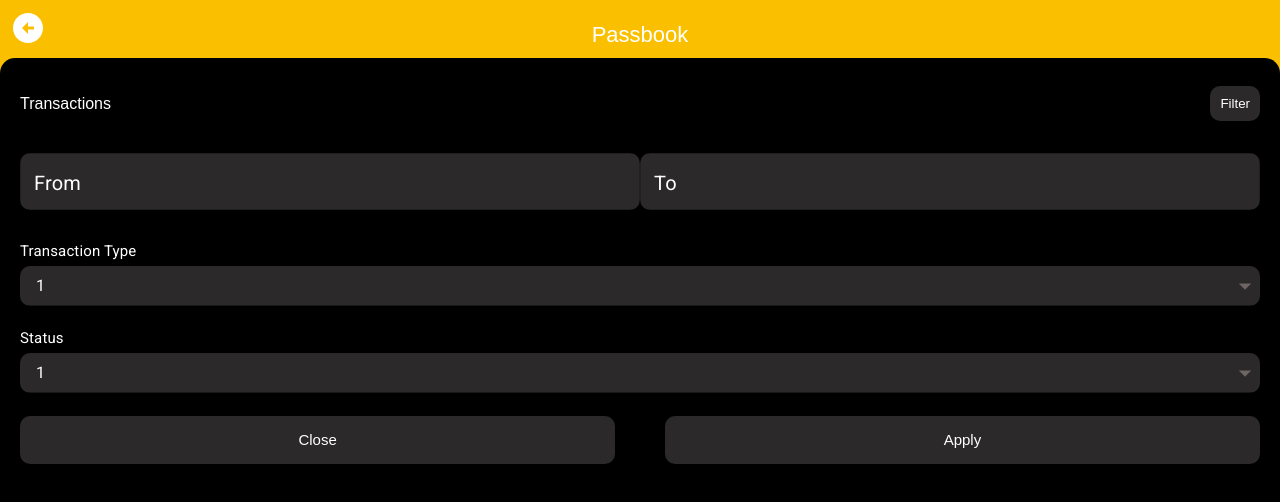
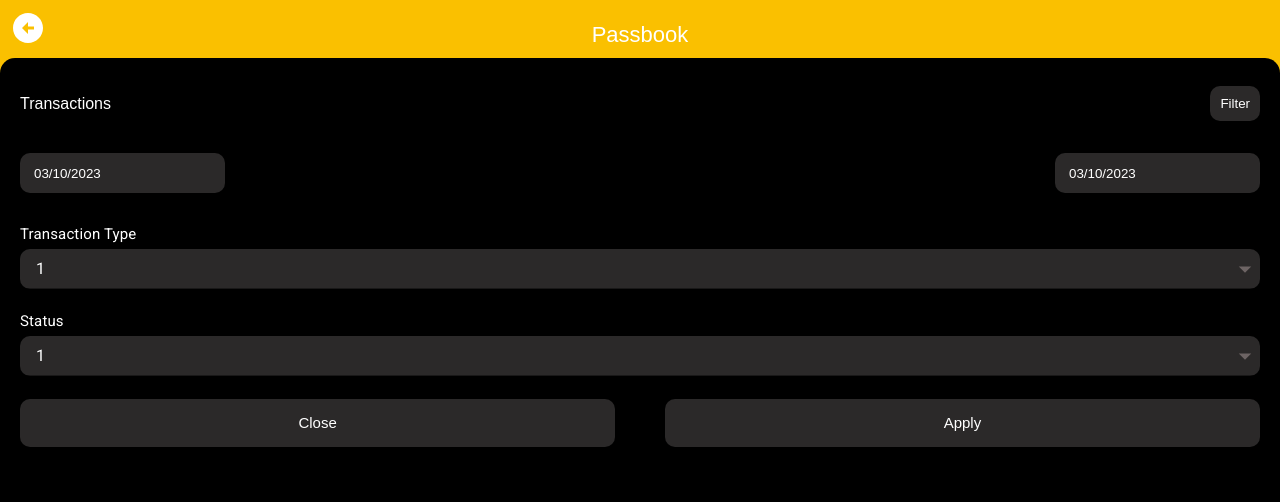
Before and after one commit to brijeshIvory/digital-wallet, a React (Create React App) app: page /profile in a window 1280 px wide. Both pictures are taken after a click on the button "Filter". Shown: the top 502 px of the page. Built offline with nearby package versions, Linux system fonts and the light colour scheme.

Commit message:
one year gap of date in passbook done

```diff
--- a/package.json
+++ b/package.json
@@ -16,6 +16,7 @@
     "mui-tel-input": "^3.1.1",
     "node-sass": "^7.0.3",
     "react": "^18.2.0",
+    "react-datepicker": "^4.10.0",
     "react-dom": "^18.2.0",
     "react-multi-carousel": "^2.8.2",
     "react-redux": "^8.0.5",
--- a/src/App.js
+++ b/src/App.js
@@ -1,14 +1,10 @@
 import "./App.css";
 import Footer from "./Components/Footer";
+import Passbook from "./Components/Passbook";
 import Router from "./Router/Router";
-import CreateID from "./Components/CreateID";
-import Passbook from "./Components/Passbook";
 function App() {
   return (
     <div className="app">
-      {/* <Router />
-      <Footer /> */}
-      {/* <CreateID /> */}
       <Passbook />
     </div>
   );
--- a/src/Components/Passbook/index.jsx
+++ b/src/Components/Passbook/index.jsx
@@ -1,26 +1,39 @@
 import React, { useState } from "react";
 import "./index.scss";
 import ArrowCircleLeftIcon from "@mui/icons-material/ArrowCircleLeft";
-import { DatePicker } from "@mui/x-date-pickers/DatePicker";
+// import { DatePicker } from "@mui/x-date-pickers/DatePicker";
 import { TextField } from "@mui/material";
-import { AdapterDayjs } from "@mui/x-date-pickers/AdapterDayjs";
-import { LocalizationProvider } from "@mui/x-date-pickers/LocalizationProvider";
+// import { AdapterDayjs } from "@mui/x-date-pickers/AdapterDayjs";
+// import { LocalizationProvider } from "@mui/x-date-pickers/LocalizationProvider";
 import MenuItem from "@mui/material/MenuItem";
+// import DatePicker from "react-datepicker";
+import DatePicker from "react-datepicker";
+import "react-datepicker/dist/react-datepicker.css";
 
 function Passbook() {
   const [isFilterClicked, setIsFilterClicked] = useState(false);
-  const [valueFromDate, setValueFromDate] = useState(null);
-  const [valueToDate, setValueToDate] = useState(null);
   const [valueTransactionType, setValueTransactionType] = useState();
+  const [rangeStart, setRangeStart] = React.useState(new Date());
+  const [rangeEnd, setRangeEnd] = React.useState(new Date());
   const arr = [1, 2, 3, 4];
+  const dateAfterYear = new Date();
+  dateAfterYear.setFullYear(rangeStart.getFullYear() + 1);
 
-  function getdaysdifference(date1, date2) {
-    var time_difference = date2?.getTime() - date1?.getTime();
-    var days_difference = time_difference / (1000 * 60 * 60 * 24);
-    return days_difference;
-  }
+  const selectStartDate = (d) => {
+    setRangeStart(d);
+  };
 
-  console.log(getdaysdifference(valueFromDate?.$d, valueToDate?.$d));
+  const selectEndDate = (d) => {
+    setRangeEnd(d);
+  };
+
+  // function getdaysdifference(date1, date2) {
+  //   var time_difference = date2?.getTime() - date1?.getTime();
+  //   var days_difference = time_difference / (1000 * 60 * 60 * 24);
+  //   return days_difference;
+  // }
+
+  // console.log(getdaysdifference(rangeStart, dateAfterYear));
 
   return (
     <div className="passbook-main">
@@ -41,26 +54,18 @@ function Passbook() {
         {isFilterClicked ? (
           <div>
             <div className="passbook-body-date">
-              <LocalizationProvider dateAdapter={AdapterDayjs}>
-                <DatePicker
-                  label="From"
-                  value={valueFromDate}
-                  onChange={(newValue) => {
-                    setValueFromDate(newValue);
-                  }}
-                  renderInput={(params) => <TextField {...params} />}
-                />
-              </LocalizationProvider>
-              <LocalizationProvider dateAdapter={AdapterDayjs}>
-                <DatePicker
-                  label="To"
-                  value={valueToDate}
-                  onChange={(newValue) => {
-                    setValueToDate(newValue);
-                  }}
-                  renderInput={(params) => <TextField {...params} />}
-                />
-              </LocalizationProvider>
+              <DatePicker
+                selectsStart
+                selected={rangeStart}
+                // startDate={rangeStart}
+                onChange={selectStartDate}
+              />
+              <DatePicker
+                selectsEnd
+                selected={rangeEnd}
+                onChange={selectEndDate}
+                maxDate={dateAfterYear}
+              />
             </div>
 
             <TextField
--- a/src/Components/Passbook/index.scss
+++ b/src/Components/Passbook/index.scss
@@ -76,6 +76,7 @@
 }
 
 .passbook-body-date {
+  height: auto;
   display: flex;
   align-items: center;
   justify-content: space-between;
@@ -92,6 +93,16 @@
   }
   .MuiInputLabel-root.Mui-focused {
     color: #fff;
+  }
+
+  input {
+    background-color: #2b2929;
+    height: 2.5rem;
+    color: #fff;
+    border-width: 0;
+    padding: 5px 14px 5px 14px;
+    border-radius: 10px;
+    outline: none;
   }
 }
 
```
Also changed, not shown: 1 other file (tests, documents, lock files or other folders).
